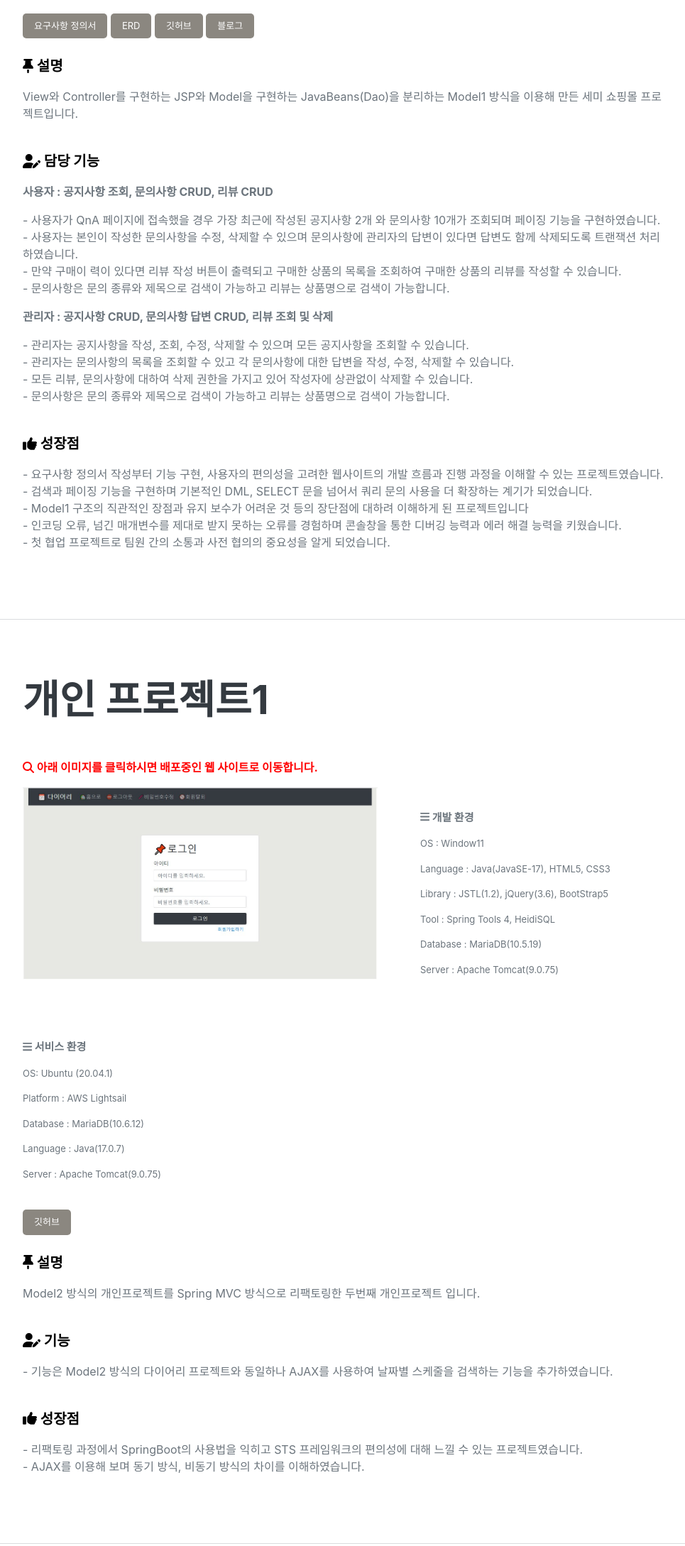
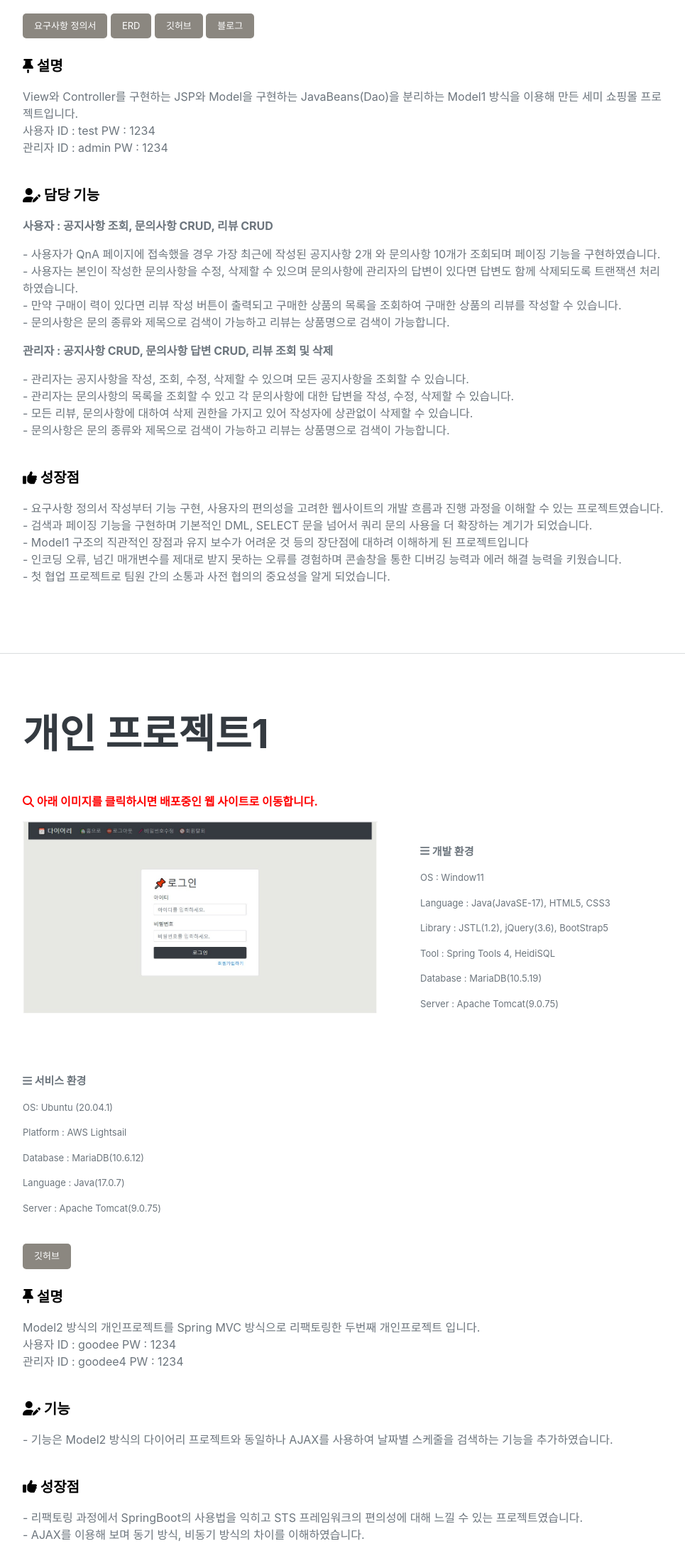
Before and after one commit to joogahee/joogahee.github.io, a plain HTML site: page portfolio/index.html in a window 1280 px wide. Shown: the part 3260-5438 px from the top of the page at 71% size, without its empty margins (288-1253 px from the left). Drawn offline with nearby package versions, Linux system fonts and the light colour scheme; a web font is replaced by a local one.

Commit message:
사용자, 관리자 ID,PW 추가

```diff
--- a/portfolio/index.html
+++ b/portfolio/index.html
@@ -468,6 +468,8 @@
                         <p style="font-size: 20px; color: black;"><strong> <i class="fa-solid fa-thumbtack"></i> 설명</strong></p>
                         <p>
                             View와 Controller를 구현하는 JSP와 Model을 구현하는 JavaBeans(Dao)을 분리하는 Model1 방식을 이용해 만든 세미 쇼핑몰 프로젝트입니다.<br>
+                            사용자 ID : test PW : 1234<br>
+                            관리자 ID : admin PW : 1234<br>
                         </p>
                         <br>
                         <p style="font-size: 20px; color: black;"><strong><i class="fa-solid fa-user-pen"></i> 담당 기능</strong></p>
@@ -544,6 +546,8 @@
                         <p style="font-size: 20px; color: black;"><strong> <i class="fa-solid fa-thumbtack"></i> 설명</strong></p>
                         <p>
                             Model2 방식의 개인프로젝트를 Spring MVC 방식으로 리팩토링한 두번째 개인프로젝트 입니다. <br>
+                            사용자 ID : goodee PW : 1234<br>
+                            관리자 ID : goodee4 PW : 1234<br>
                         </p>
                         <br>
                         <p style="font-size: 20px; color: black;"><strong><i class="fa-solid fa-user-pen"></i> 기능</strong></p>
@@ -609,6 +613,8 @@
                         <p style="font-size: 20px; color: black;"><strong> <i class="fa-solid fa-thumbtack"></i> 설명</strong></p>
                         <p>
                             Model, View, Controller를 나누어 구현하는 Model2 방식을 이용해 만든 개인 프로젝트로 JAVA Calendar API를 사용해 만든 다이어리 프로젝트입니다<br>
+                            사용자 ID : goodee PW : 1234<br>
+                            관리자 ID : goodee4 PW : 1234<br>
                         </p>
                         <br>
                         <p style="font-size: 20px; color: black;"><strong><i class="fa-solid fa-user-pen"></i> 기능</strong></p>
```
